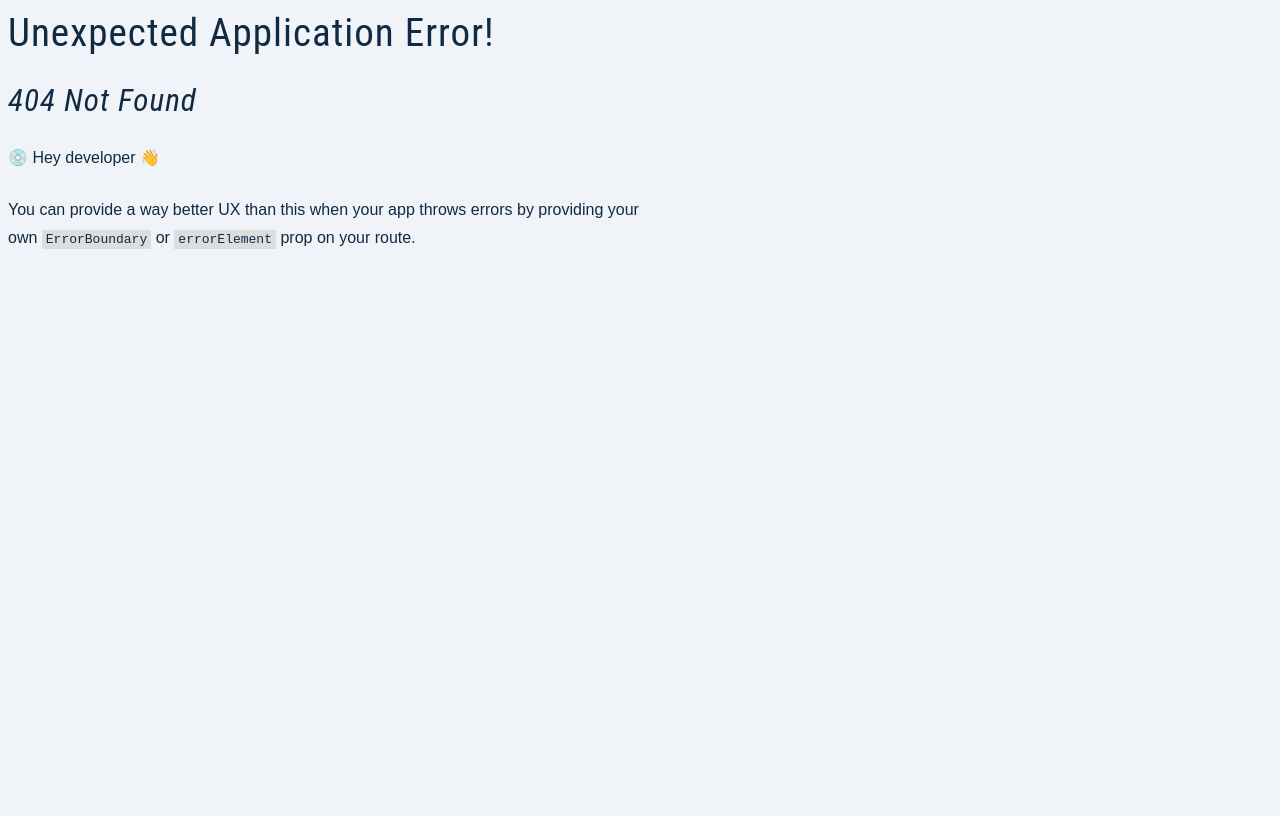
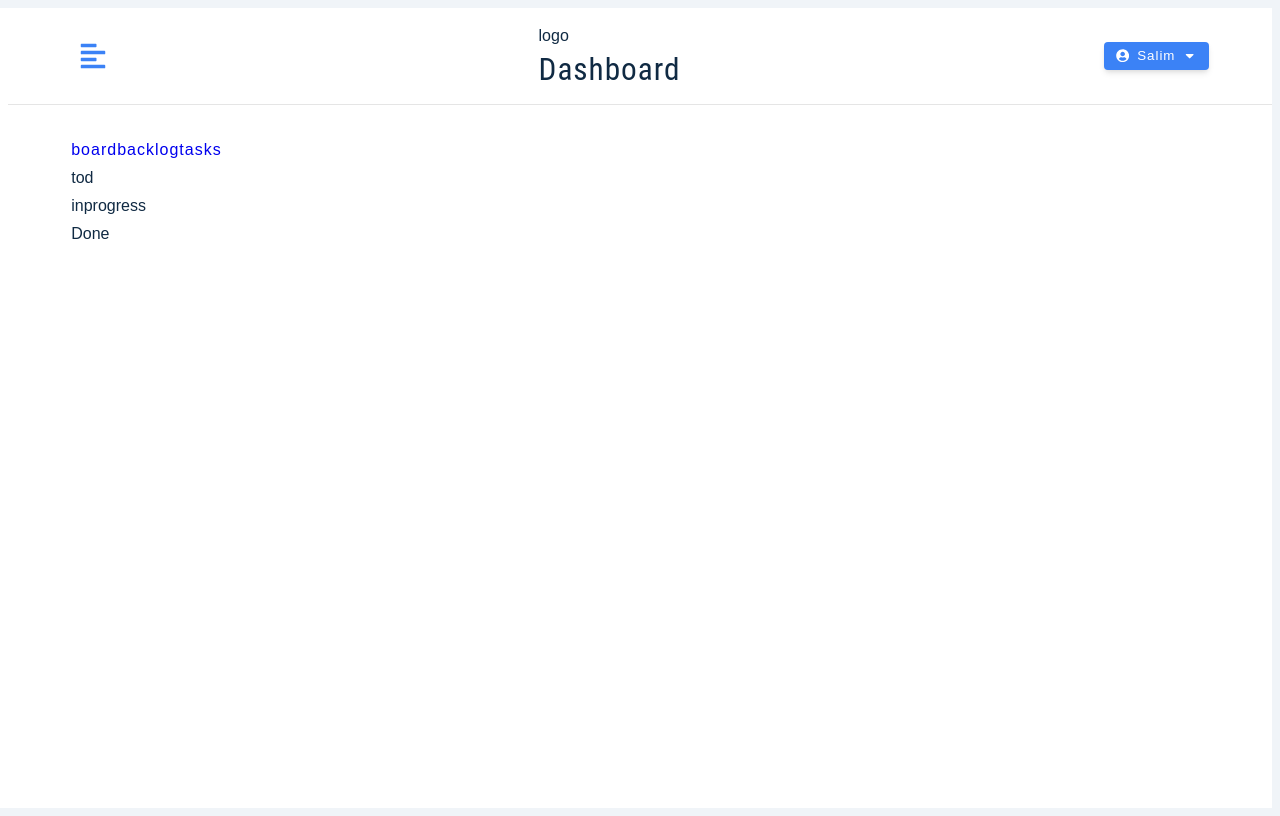
Before and after one commit to Salim255/tasks-manager, a React (Vite) app: page /tasks/backlog in a window 1280 px wide. Before the commit this address had no page. Built offline with nearby package versions, Linux system fonts and the light colour scheme.

Commit message:
added: task navbar

```diff
--- a/src/app-routes/routes-config.tsx
+++ b/src/app-routes/routes-config.tsx
@@ -5,6 +5,9 @@ import { Profile } from "../features/profile/Profile";
 import { AllTasks } from "../features/tasks/AllTasks";
 import { CreateTask } from "../features/tasks/CreateTask";
 import { TaskDetails } from "../features/tasks/TaskDetails";
+import { Tasks } from "../features/tasks/Tasks";
+import { Backlog } from "../features/tasks/components/Backlog";
+import { Board } from "../features/tasks/components/Board";
 
 const routes: RouteObject[] = [
     {
@@ -16,9 +19,21 @@ const routes: RouteObject[] = [
               Component: Profile
             },
             {
-                path: 'all-tasks',
-                Component: AllTasks,
+                path: 'tasks',
+                Component: Tasks,
                 children: [
+                    {
+                        index: true,
+                        Component: AllTasks
+                    },
+                    {
+                        path: 'board',
+                        Component: Board
+                    },
+                    {
+                        path: 'backlog',
+                        Component: Backlog
+                    },
                     {
                         path: 'task-details',
                         Component: TaskDetails
--- a/src/features/tasks/AllTasks.tsx
+++ b/src/features/tasks/AllTasks.tsx
@@ -15,7 +15,7 @@ export const AllTasks = () => {
                 tasks.map((task: Task) => {
                     return (
                         <NavLink
-                            to='/all-tasks/task-details'
+                            to='/tasks/task-details'
                             onClick={() =>onViewTask(task)}>
                             <h3>{task.title}</h3>
                             <div>{task.description}</div>
@@ -24,7 +24,6 @@ export const AllTasks = () => {
                     )
                 })
             }
-            <Outlet></Outlet>
         </section>
 
     )
--- /dev/null
+++ b/src/features/tasks/Tasks.tsx
@@ -0,0 +1,11 @@
+import { Outlet } from "react-router-dom";
+import { TasksNavbar } from "./components/TasksNavbar";
+
+export const Tasks = () => {
+    return (
+        <>
+            <TasksNavbar ></TasksNavbar>
+            <Outlet></Outlet>
+        </>
+    )
+}
--- /dev/null
+++ b/src/features/tasks/components/Backlog.tsx
@@ -0,0 +1,15 @@
+export const Backlog = () => {
+    return(
+        <section>
+            <div>
+                tod
+            </div>
+            <div>
+                inprogress
+            </div>
+            <div>
+                Done
+            </div>
+        </section>
+    )
+}
--- /dev/null
+++ b/src/features/tasks/components/Board.tsx
@@ -0,0 +1,5 @@
+export const Board = () => {
+    return (
+        <h1>Hello from board</h1>
+    )
+}
--- /dev/null
+++ b/src/features/tasks/components/TasksNavbar.tsx
@@ -0,0 +1,21 @@
+import { NavLink } from "react-router-dom";
+import { tasksLinks } from "../../../shared/utils/links";
+
+export const TasksNavbar =() => {
+    return (
+        <header>
+            <nav>
+                {
+                    tasksLinks.map((link) => {
+                        return (
+                             <NavLink to={link.path} >
+                                {link.text}
+                            </NavLink>
+                        )
+                     })
+                }
+
+            </nav>
+        </header>
+    )
+}
--- a/src/shared/utils/links.tsx
+++ b/src/shared/utils/links.tsx
@@ -5,5 +5,11 @@ import { FaWpforms } from "react-icons/fa";
 export const links  = [
       {  id: 2, text: 'profile', path: '/', icon:  <MdQueryStats /> },
       {  id: 4, text: 'add task', path: '/add-task', icon: <FaWpforms />},
-      {  id: 5, text: 'all tasks', path: '/all-tasks', icon: <ImProfile />}
+      {  id: 5, text: 'all tasks', path: '/tasks', icon: <ImProfile />}
 ]
+
+export const tasksLinks = [
+      {  id: 2, text: 'board', path: '/tasks/board', icon:  <MdQueryStats /> },
+      {  id: 4, text: 'backlog', path: '/tasks/backlog', icon: <FaWpforms />},
+      {  id: 5, text: 'tasks', path: '/tasks', icon: <ImProfile />}
+]
```
